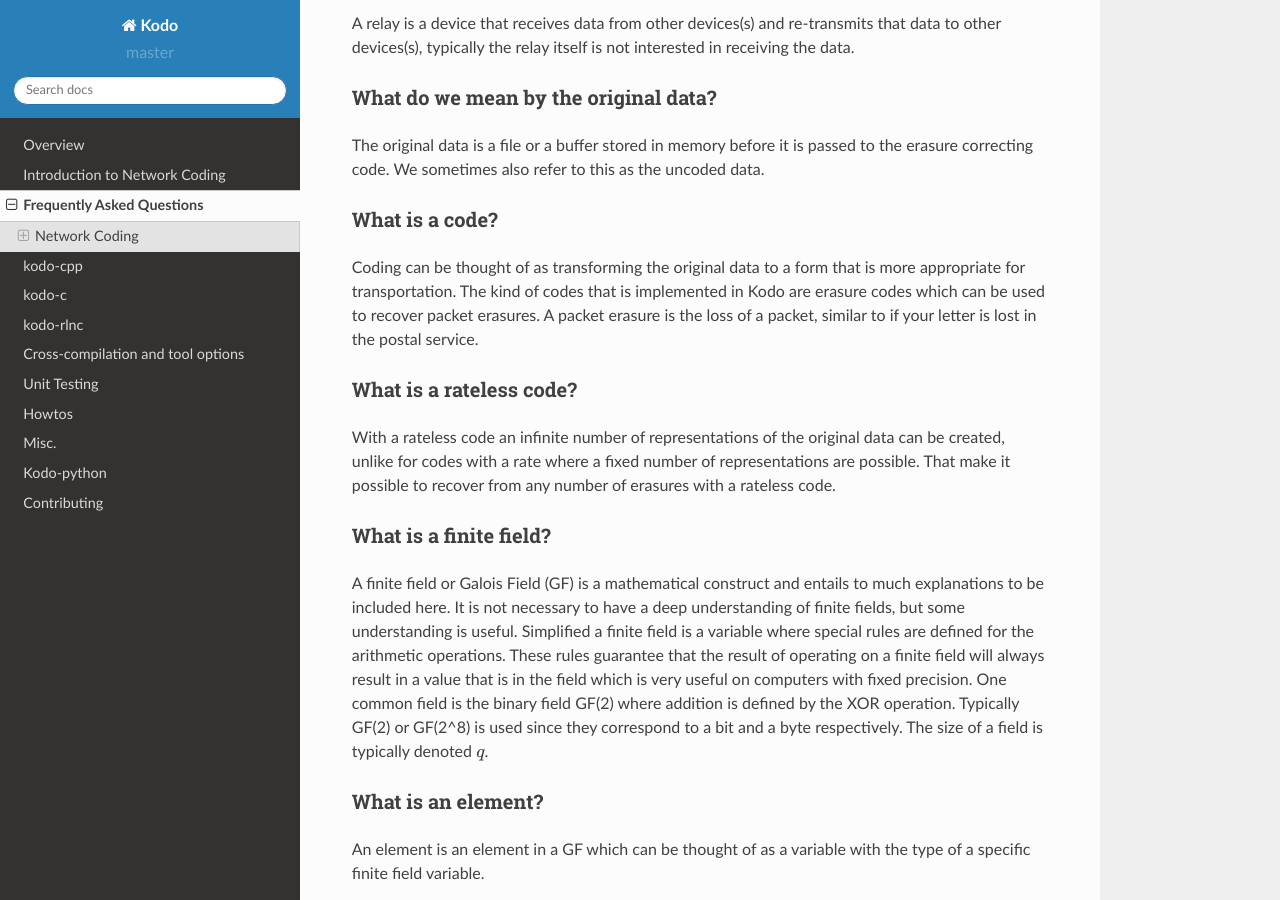
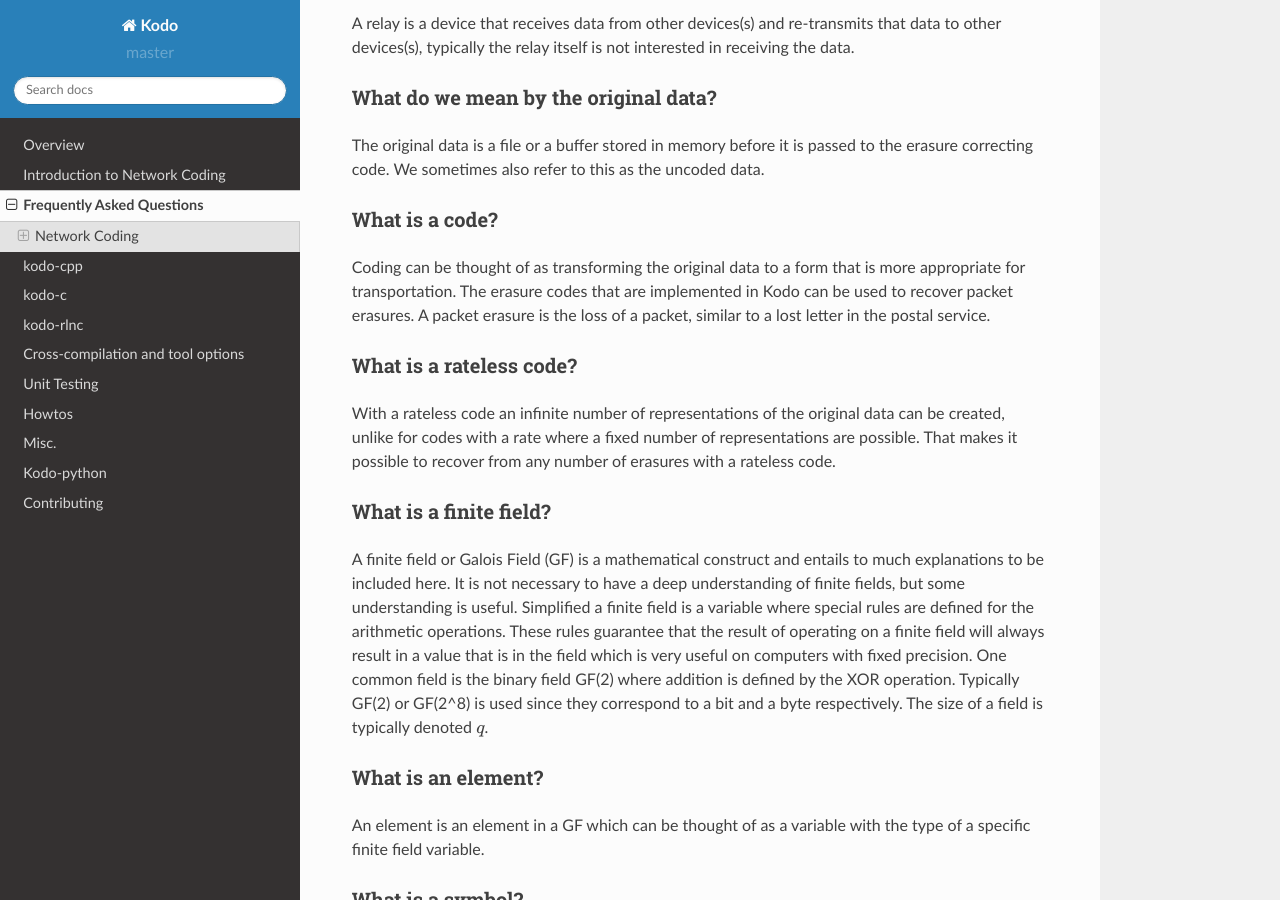
Before and after one commit to steinwurf/steinwurf-docs, a Sphinx documentation site: the page built from source/faq.rst, in a window 1280 px wide and 900 px high, scrolled down 1274 px. Built offline with Sphinx 7.4.7 and the Read the Docs theme 2.0.0, drawn with Linux system fonts in a browser that asks for light colours; pages that are not in the unit, such as notebooks, are missing from menus.

Commit message:
Fix more typos in faq.rst

```diff
--- a/source/faq.rst
+++ b/source/faq.rst
@@ -48,10 +48,10 @@ What is a code?
 .. _code:
 
 Coding can be thought of as transforming the original data
-to a form that is more appropriate for transportation. The kind of codes
-that is implemented in Kodo are erasure codes which can be used to
-recover packet erasures. A packet erasure is the loss of a packet,
-similar to if your letter is lost in the postal service.
+to a form that is more appropriate for transportation. The erasure codes
+that are implemented in Kodo can be used to recover packet erasures.
+A packet erasure is the loss of a packet,
+similar to a lost letter in the postal service.
 
 What is a rateless code?
 ........................
@@ -59,7 +59,7 @@ What is a rateless code?
 
 With a rateless code an infinite number of representations of the
 original data can be created, unlike for codes with a rate where a
-fixed number of representations are possible. That make it possible to
+fixed number of representations are possible. That makes it possible to
 recover from any number of erasures with a rateless code.
 
 What is a finite field?
```
